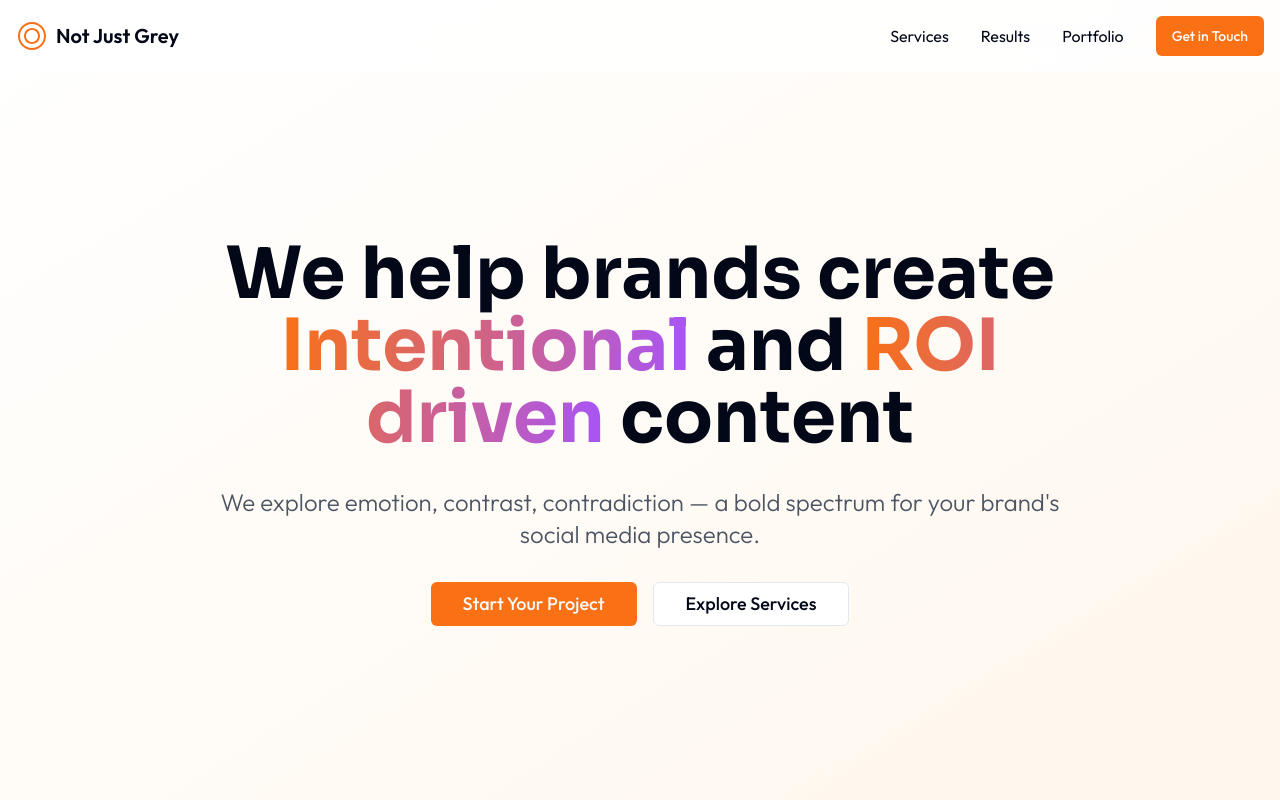
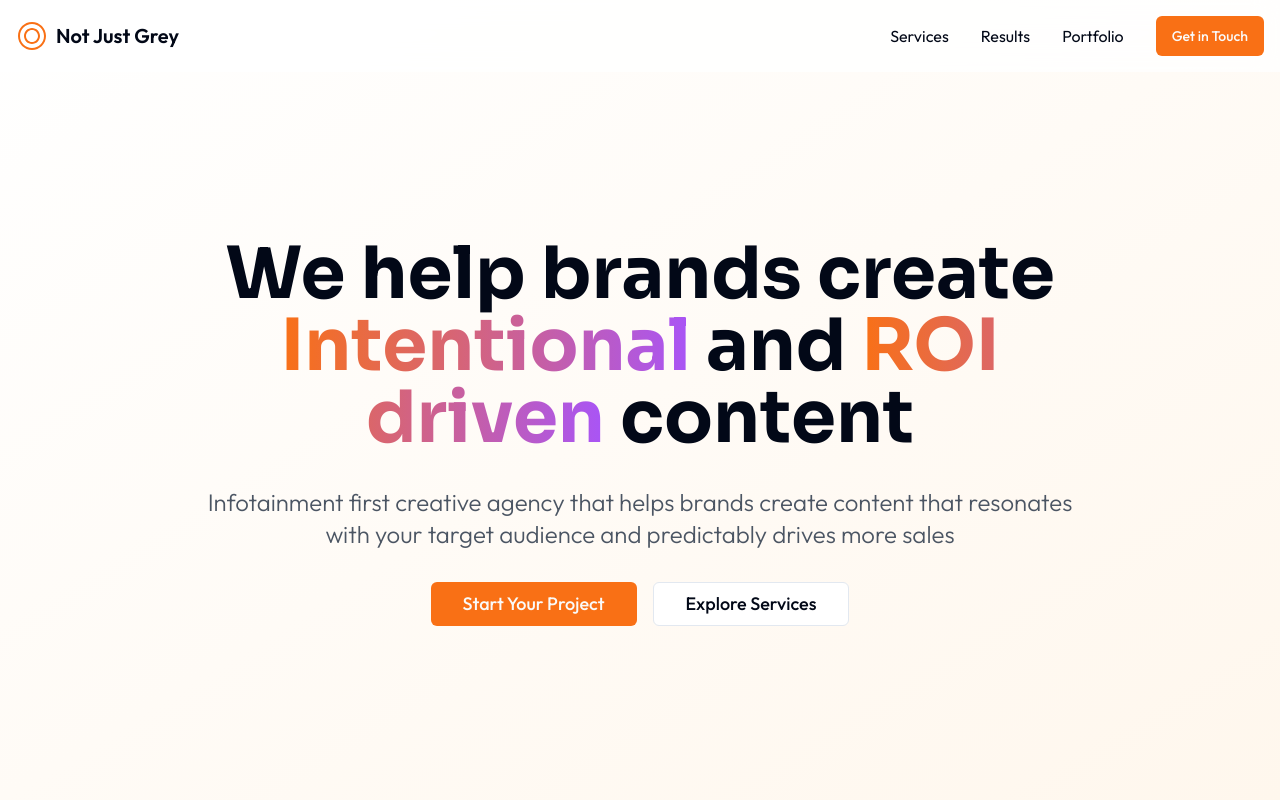
Before and after one commit to adi58596/monarch-mediahouse1, a React (Vite) app: page / in a window 1280 px wide. Shown: the top 800 px of the page. Built offline with nearby package versions, Linux system fonts and the light colour scheme.

Commit message:
Visual edit in Lovable
Edited UI in Lovable

```diff
--- a/src/components/Hero.tsx
+++ b/src/components/Hero.tsx
@@ -1,21 +1,19 @@
-
 import { Button } from "@/components/ui/button";
 import { useScrollAnimation } from "@/hooks/useScrollAnimation";
-
 const Hero = () => {
   useScrollAnimation();
-
-  return (
-    <section className="min-h-screen flex items-center pt-16 bg-gradient-to-br from-white to-orange-50">
+  return <section className="min-h-screen flex items-center pt-16 bg-gradient-to-br from-white to-orange-50">
       <div className="container mx-auto px-4">
         <div className="max-w-4xl mx-auto text-center space-y-8">
           <h1 className="text-4xl md:text-6xl lg:text-7xl font-bold leading-tight animate-on-scroll">
             We help brands create <span className="text-gradient">Intentional</span> and <span className="text-gradient">ROI driven</span> content
           </h1>
-          <p className="text-xl md:text-2xl text-gray-600 font-light animate-on-scroll" style={{animationDelay: '0.2s'}}>
-            We explore emotion, contrast, contradiction — a bold spectrum for your brand's social media presence.
-          </p>
-          <div className="flex flex-col sm:flex-row gap-4 justify-center animate-on-scroll" style={{animationDelay: '0.4s'}}>
+          <p className="text-xl md:text-2xl text-gray-600 font-light animate-on-scroll" style={{
+          animationDelay: '0.2s'
+        }}>Infotainment first creative agency that helps brands create content that resonates with your target audience and predictably drives more sales</p>
+          <div className="flex flex-col sm:flex-row gap-4 justify-center animate-on-scroll" style={{
+          animationDelay: '0.4s'
+        }}>
             <Button size="lg" className="hover-lift text-lg px-8" asChild>
               <a href="#contact">Start Your Project</a>
             </Button>
@@ -25,8 +23,6 @@ const Hero = () => {
           </div>
         </div>
       </div>
-    </section>
-  );
+    </section>;
 };
-
 export default Hero;
```
